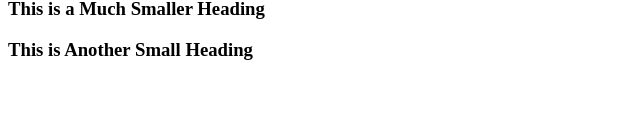
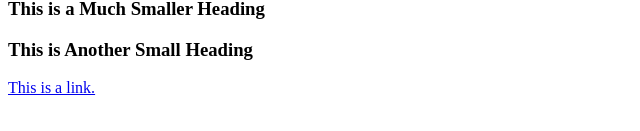
Before and after one commit to pyrrhicPachyderm/github-pages-deploy-test, a plain HTML site: page website/index.html in a window 1280 px wide. Shown: the part 129-260 px from the top of the page, without its empty margins (0-640 px from the left). Drawn offline with Linux system fonts and the light colour scheme.

Commit message:
Add a link to the PDF file that the LaTeX document creates, from index.html.

```diff
--- a/website/index.html
+++ b/website/index.html
@@ -11,5 +11,6 @@
 		<h2>This is a Smaller Heading</h2>
 		<h3>This is a Much Smaller Heading</h3>
 		<h3>This is Another Small Heading</h3>
+		<a href="test.pdf">This is a link.</a>
 	</body>
 </html>
```
